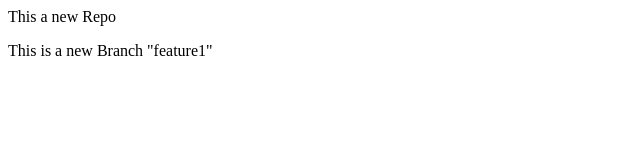
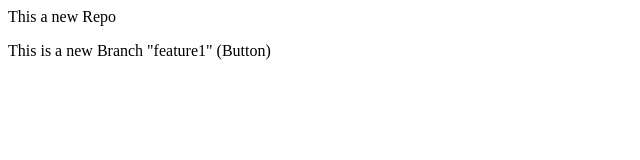
Before and after one commit to KKumarPro/LocalRepo, a plain HTML site: page index.html in a window 1280 px wide. Shown: the full height of the page, 0-640 px from the left. Drawn offline with Linux system fonts and the light colour scheme.

Commit message:
Add Button

```diff
--- a/index.html
+++ b/index.html
@@ -1,2 +1,2 @@
 <p>This a new Repo</p>
-<p>This is a new Branch "feature1"</p>
+<p>This is a new Branch "feature1"  (Button)</p>
```
